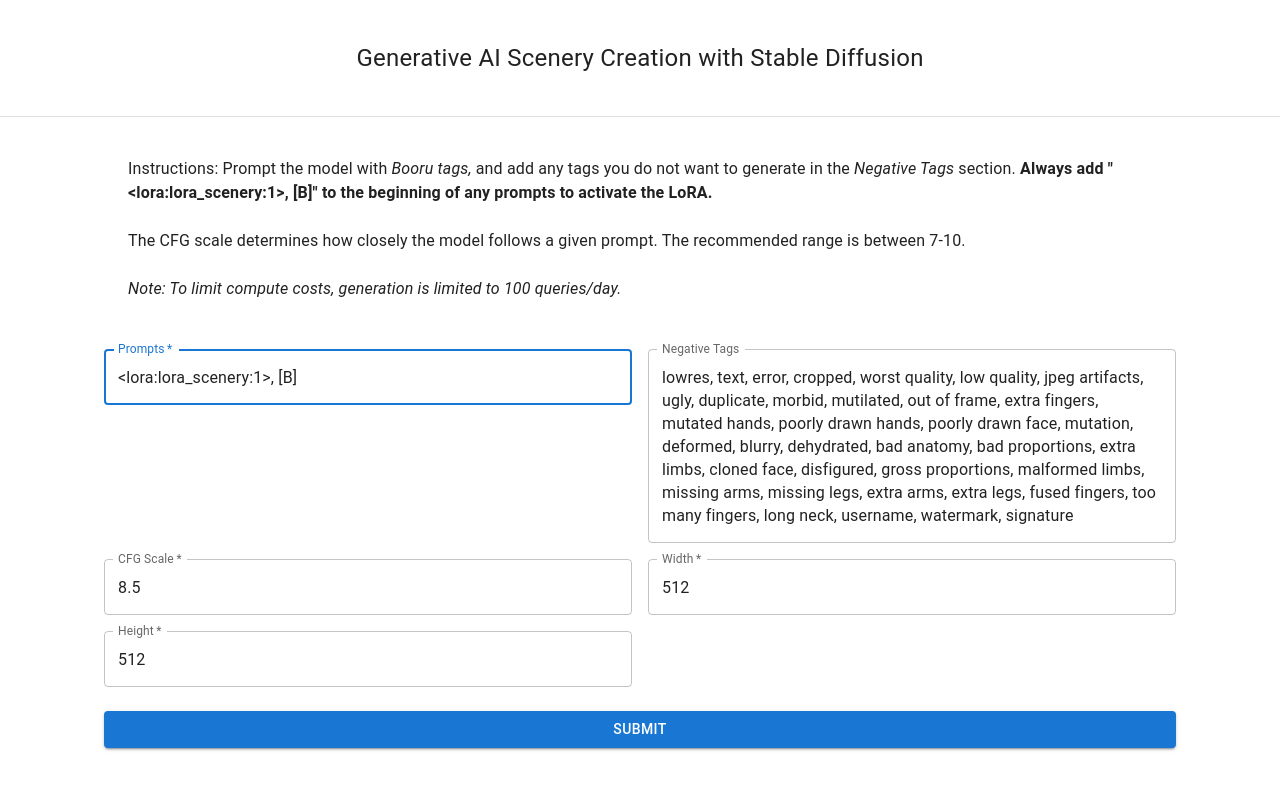
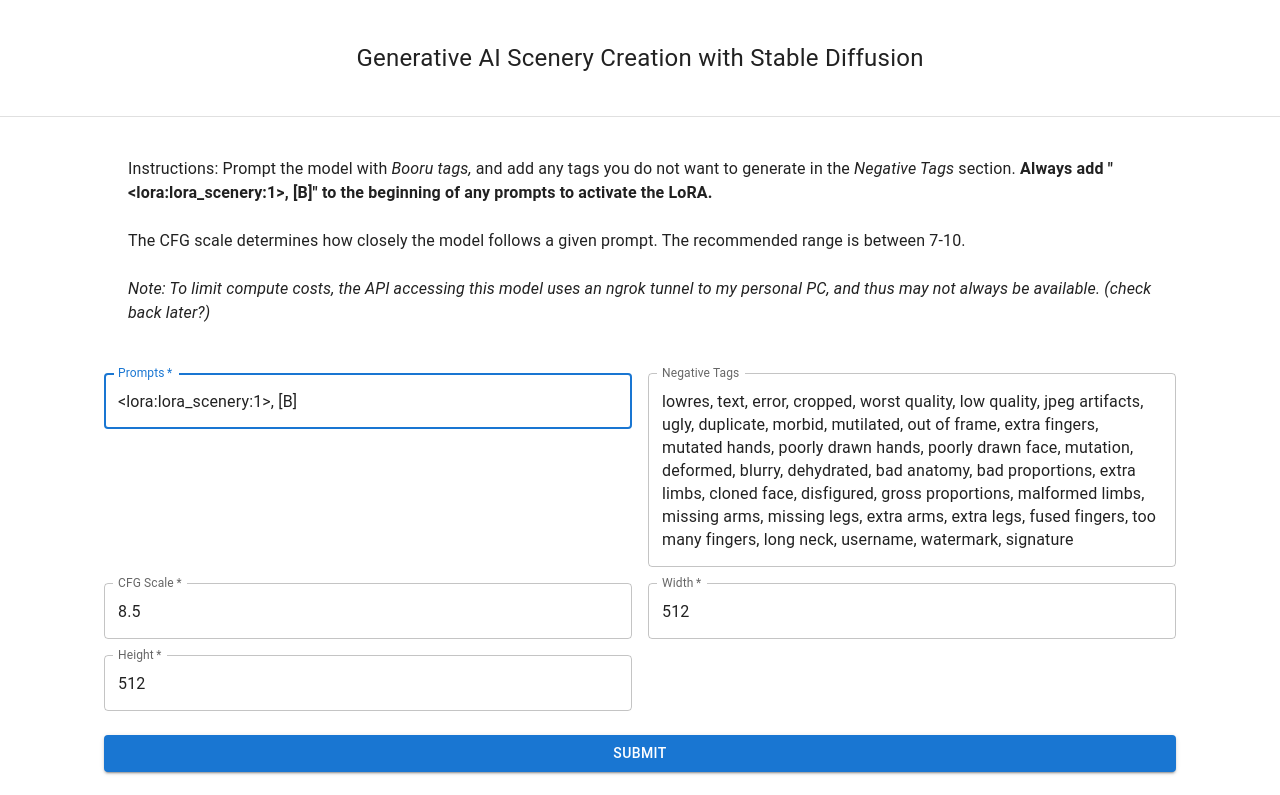
Before and after one commit to aprilschen/LoRA-Stable-Diffusion, a React (Vite) app in the folder client/: page / in a window 1280 px wide. Shown: the top 795 px of the page. Built offline with nearby package versions, Linux system fonts and the light colour scheme; the HTML template or start-up script is replaced by a standard one.

Commit message:
update wording

```diff
--- a/client/src/components/Instructions.tsx
+++ b/client/src/components/Instructions.tsx
@@ -17,7 +17,7 @@ export default function Instructions() {
           <br></br>
 
           <Typography>
-          <i>Note: To limit compute costs, generation is limited to 100 queries/day.</i>
+          <i>Note: To limit compute costs, the API accessing this model uses an ngrok tunnel to my personal PC, and thus may not always be available. (check back later?)</i>
           </Typography>
 
           <br></br>
```
